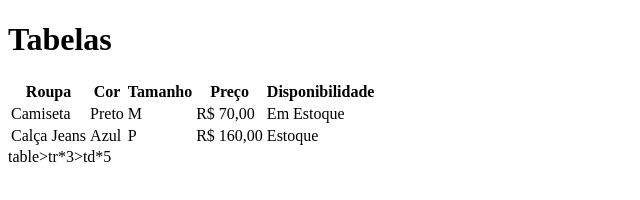
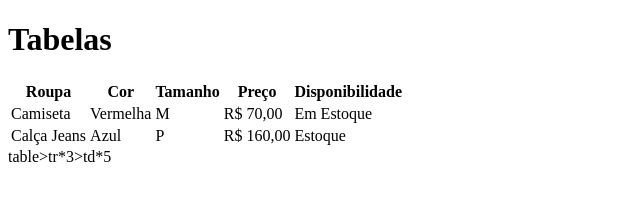
Before and after one commit to Thiago-Almeida17/aula-tabela, a plain HTML site: page index.html in a window 1280 px wide. Shown: the whole page, without its empty margins (0-640 px from the left). Drawn offline with Linux system fonts and the light colour scheme.

Commit message:
Mudando de Preta para Vermelha na aba de cores

```diff
--- a/index.html
+++ b/index.html
@@ -19,7 +19,7 @@
       </tr>
       <tr>
         <td>Camiseta</td>
-        <td>Preto</td>
+        <td>Vermelha</td>
         <td>M</td>
         <td>R$ 70,00</td>
         <td>Em Estoque</td>
```
